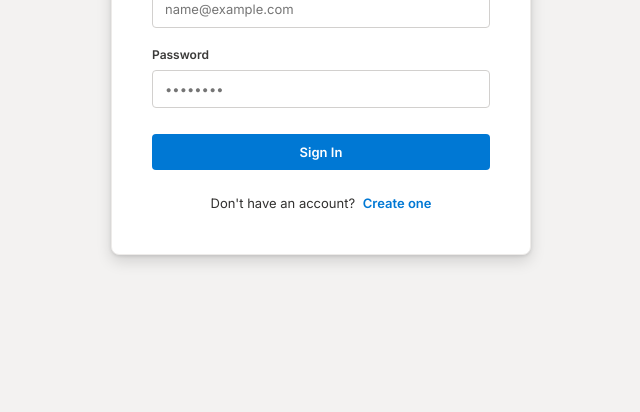
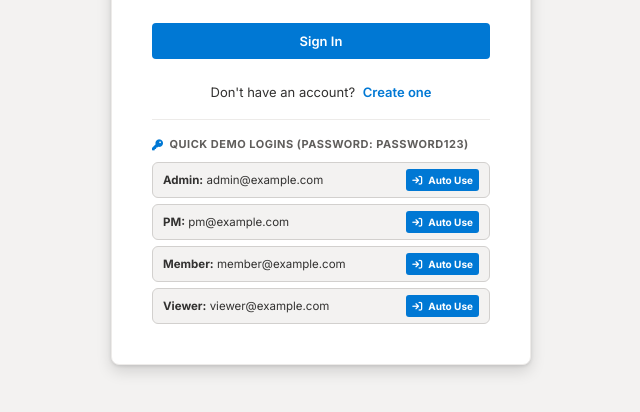
Before and after one commit to hotanduytung/planner, a website: page public/index.html in a window 1280 px wide. Shown: the part 380-792 px from the top of the page, without its empty margins (319-959 px from the left). Drawn offline with nearby package versions, Linux system fonts and the light colour scheme.

Commit message:
feat: display login credentials on auth page and support auto-login click handler

```diff
--- a/public/index.html
+++ b/public/index.html
@@ -62,9 +62,35 @@
         </button>
       </form>
 
-      <div class="auth-footer">
+      <div class="auth-footer" style="margin-bottom: 16px;">
         <span id="auth-toggle-text">Don't have an account?</span>
         <a href="#" id="auth-toggle-link">Create one</a>
+      </div>
+
+      <!-- Demo Credentials Helper Panel -->
+      <div class="demo-credentials-helper" style="padding-top: 16px; border-top: 1px solid var(--colors-hairline);">
+        <h3 style="font-size: 11px; font-weight: 700; color: var(--colors-slate); text-transform: uppercase; letter-spacing: 0.5px; margin-bottom: 10px; display: flex; align-items: center; gap: 6px;">
+          <i class="fa-solid fa-key" style="color: var(--colors-primary);"></i>
+          <span>Quick Demo Logins (Password: password123)</span>
+        </h3>
+        <div style="display: flex; flex-direction: column; gap: 6px; font-size: 11.5px;">
+          <div style="display: flex; justify-content: space-between; align-items: center; background: var(--colors-surface); padding: 6px 10px; border-radius: var(--rounded-md); border: 1px solid var(--colors-hairline-strong);">
+            <span><strong>Admin:</strong> admin@example.com</span>
+            <button type="button" class="copy-cred-btn btn" data-email="admin@example.com" style="height: 22px; padding: 0 6px; font-size: 10px; font-weight: 700; background: var(--colors-primary); color: white; border: none; border-radius: var(--rounded-xs); cursor: pointer;"><i class="fa-solid fa-arrow-right-to-bracket"></i> Auto Use</button>
+          </div>
+          <div style="display: flex; justify-content: space-between; align-items: center; background: var(--colors-surface); padding: 6px 10px; border-radius: var(--rounded-md); border: 1px solid var(--colors-hairline-strong);">
+            <span><strong>PM:</strong> pm@example.com</span>
+            <button type="button" class="copy-cred-btn btn" data-email="pm@example.com" style="height: 22px; padding: 0 6px; font-size: 10px; font-weight: 700; background: var(--colors-primary); color: white; border: none; border-radius: var(--rounded-xs); cursor: pointer;"><i class="fa-solid fa-arrow-right-to-bracket"></i> Auto Use</button>
+          </div>
+          <div style="display: flex; justify-content: space-between; align-items: center; background: var(--colors-surface); padding: 6px 10px; border-radius: var(--rounded-md); border: 1px solid var(--colors-hairline-strong);">
+            <span><strong>Member:</strong> member@example.com</span>
+            <button type="button" class="copy-cred-btn btn" data-email="member@example.com" style="height: 22px; padding: 0 6px; font-size: 10px; font-weight: 700; background: var(--colors-primary); color: white; border: none; border-radius: var(--rounded-xs); cursor: pointer;"><i class="fa-solid fa-arrow-right-to-bracket"></i> Auto Use</button>
+          </div>
+          <div style="display: flex; justify-content: space-between; align-items: center; background: var(--colors-surface); padding: 6px 10px; border-radius: var(--rounded-md); border: 1px solid var(--colors-hairline-strong);">
+            <span><strong>Viewer:</strong> viewer@example.com</span>
+            <button type="button" class="copy-cred-btn btn" data-email="viewer@example.com" style="height: 22px; padding: 0 6px; font-size: 10px; font-weight: 700; background: var(--colors-primary); color: white; border: none; border-radius: var(--rounded-xs); cursor: pointer;"><i class="fa-solid fa-arrow-right-to-bracket"></i> Auto Use</button>
+          </div>
+        </div>
       </div>
     </div>
   </div>
--- a/public/js/app.js
+++ b/public/js/app.js
@@ -1264,5 +1264,21 @@ DOM.devRoleSelect.addEventListener('change', async (e) => {
   }
 });
 
+// Demo credentials buttons auto-fill and submit
+document.querySelectorAll('.copy-cred-btn').forEach(btn => {
+  btn.addEventListener('click', (e) => {
+    e.preventDefault();
+    const email = btn.dataset.email;
+    if (DOM.authEmail) DOM.authEmail.value = email;
+    if (DOM.authPassword) DOM.authPassword.value = 'password123';
+    showToast(`Autofilled credentials for ${email}`, 'success');
+
+    // Automatically trigger form submit for seamless demo login!
+    if (DOM.authForm) {
+      DOM.authForm.dispatchEvent(new Event('submit'));
+    }
+  });
+});
+
 // App init
 window.addEventListener('DOMContentLoaded', checkAuth);
```
